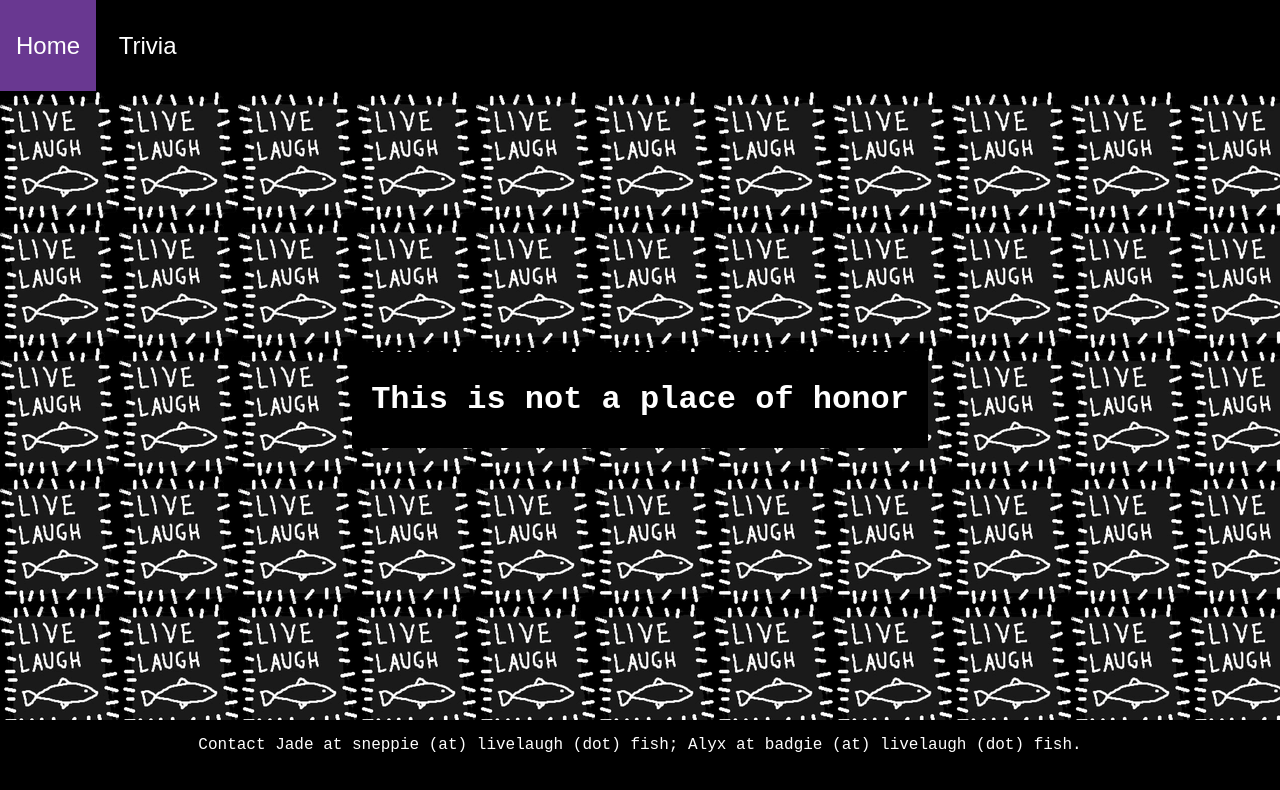
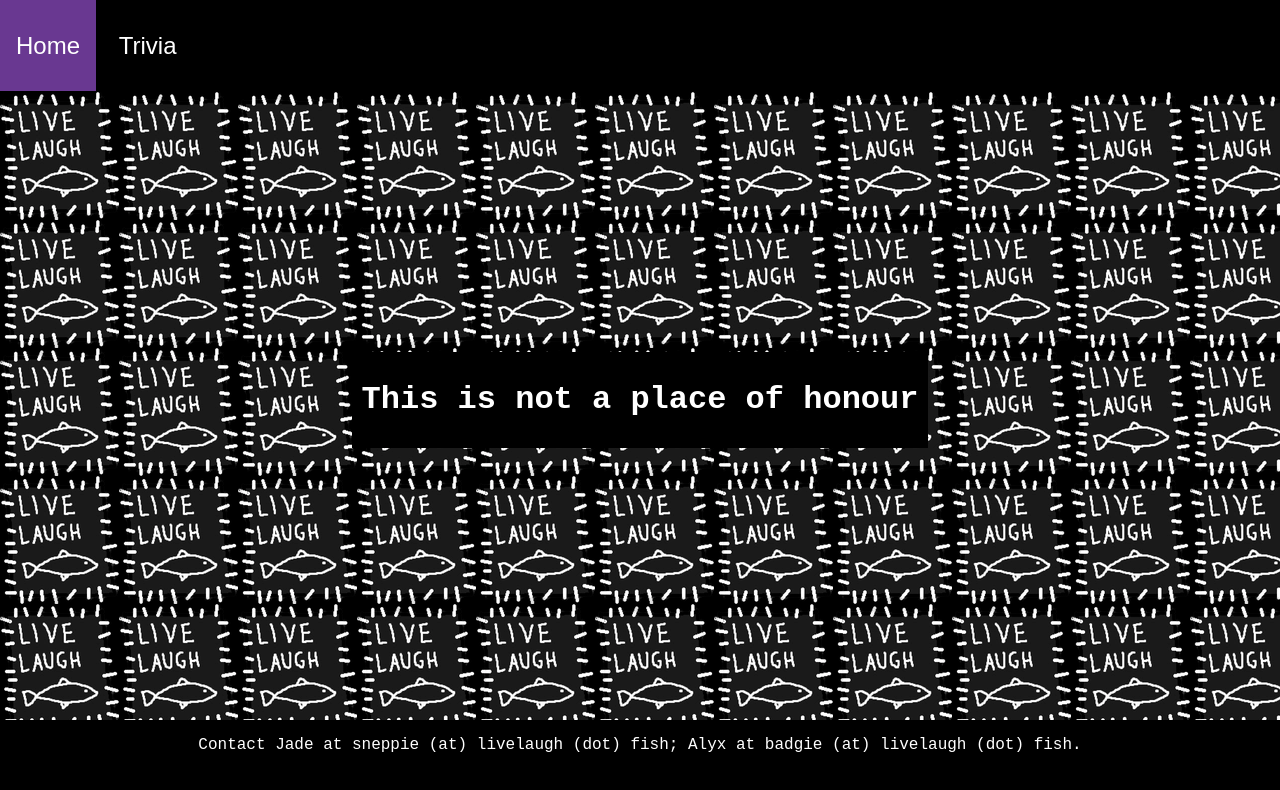
Before and after one commit to livelaughfish/livelaughfish.github.io, a plain HTML site: page index.html in a window 1280 px wide. Drawn offline with Linux system fonts and the light colour scheme.

Commit message:
anglicised placeholder message >:3

```diff
--- a/index.html
+++ b/index.html
@@ -16,7 +16,7 @@
 	<main>
 		<div id="content-wrap">
 			<div id="centerblock">
-				<h1 class="temporary"> This is not a place of honor </h1>
+				<h1 class="temporary"> This is not a place of honour </h1>
 			</div>
 		</div>
 	</main>
```
